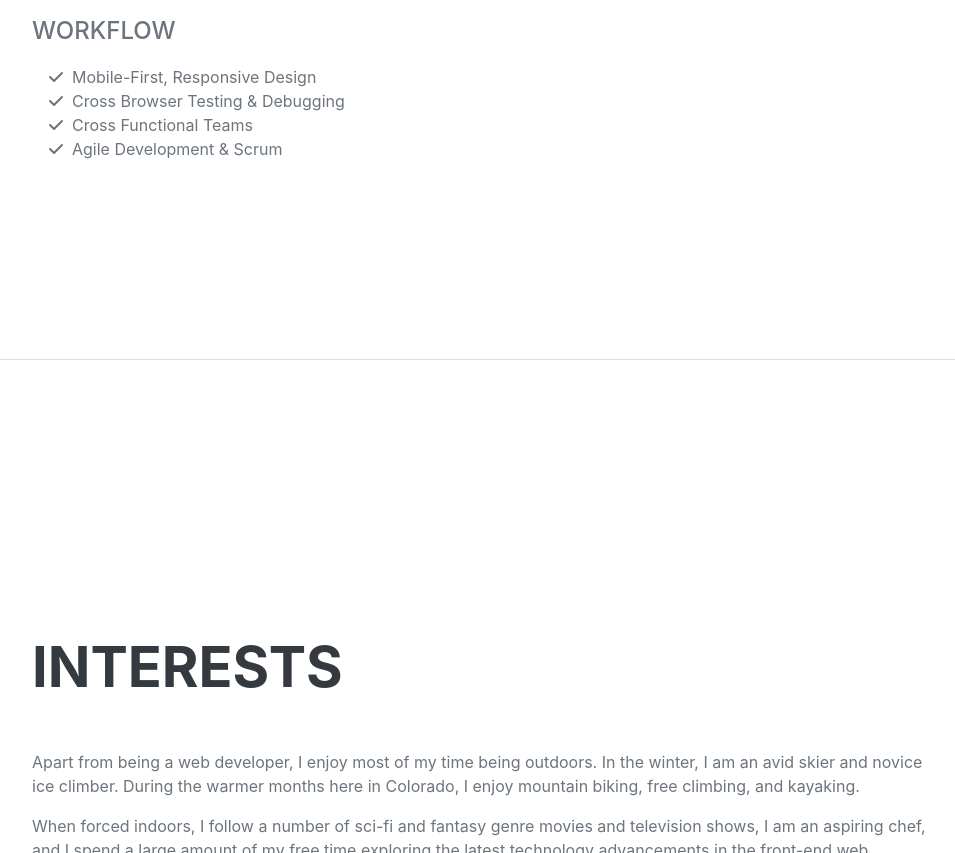
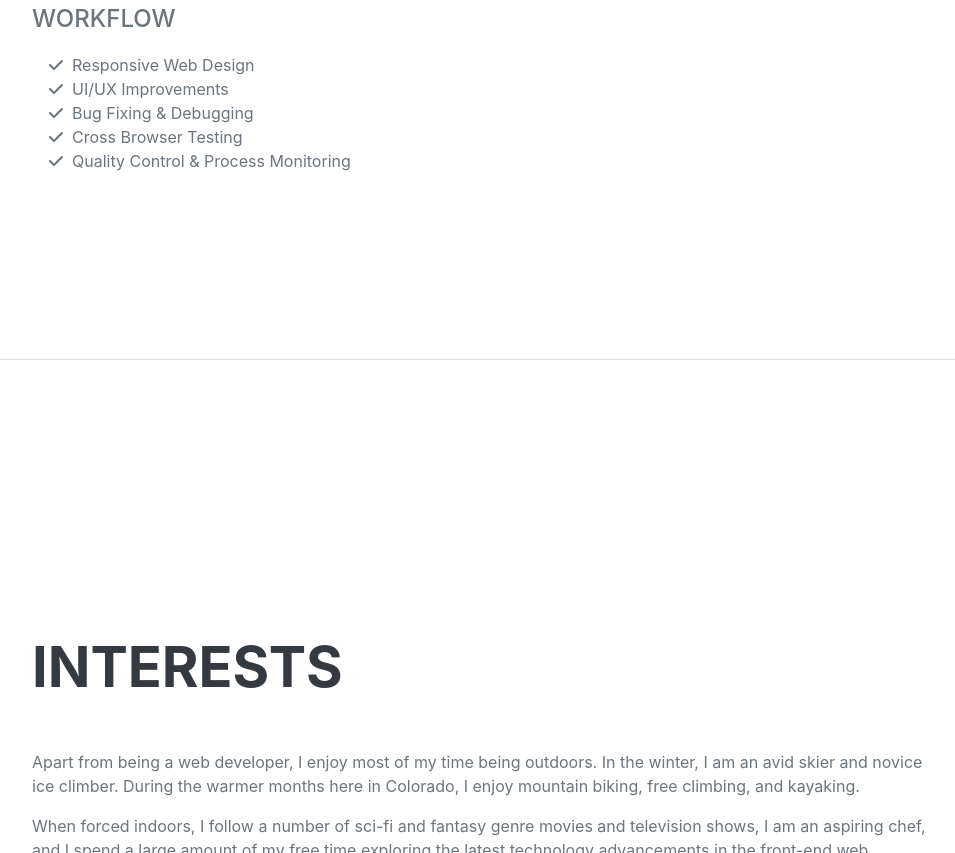
Before and after one commit to ebin-em/portfolio, a plain HTML site: page index.html in a window 1280 px wide. Shown: the part 2844-3697 px from the top of the page, without its empty margins (288-1243 px from the left). Drawn offline with nearby package versions, Linux system fonts and the light colour scheme; a web font is replaced by a local one.

Commit message:
Update index.html

```diff
--- a/index.html
+++ b/index.html
@@ -127,19 +127,23 @@ I also have experience as a Front-End Developer with skills in HTML, CSS, jQuery
                     <ul class="fa-ul mb-0">
                       <li>
                         <span class="fa-li"><i class="fas fa-check"></i></span>
-                            Mobile-First, Responsive Design
+                        Responsive Web Design
                       </li>
                       <li>
                         <span class="fa-li"><i class="fas fa-check"></i></span>
-                            Cross Browser Testing & Debugging
+                        UI/UX Improvements
                       </li>
                       <li>
                         <span class="fa-li"><i class="fas fa-check"></i></span>
-                            Cross Functional Teams
+                        Bug Fixing & Debugging
                       </li>
                       <li>
                         <span class="fa-li"><i class="fas fa-check"></i></span>
-                            Agile Development & Scrum
+                        Cross Browser Testing
+                      </li>
+                      <li>
+                        <span class="fa-li"><i class="fas fa-check"></i></span>
+                        Quality Control & Process Monitoring
                       </li>
                     </ul>
                 </div>
```
Lines whose indentation alone changed are shown as unchanged.
